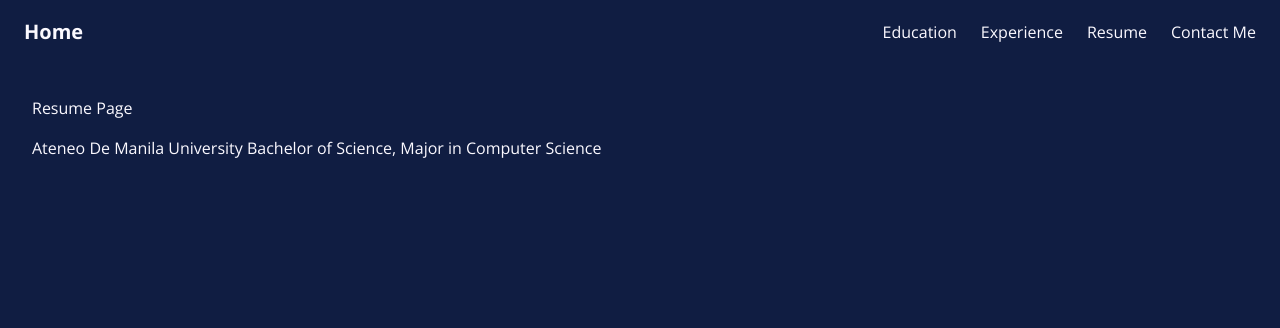
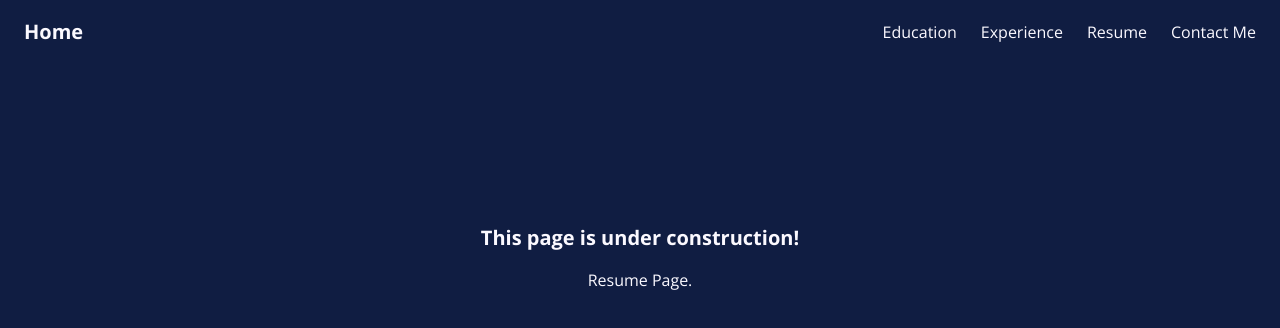
Before and after one commit to louis-uwie/portfolio, a Next.js app: page /resume in a window 1280 px wide. Shown: the top 328 px of the page. Built offline with nearby package versions, Linux system fonts and the light colour scheme.

Commit message:
Update: Minor clean up of temporary pages.

```diff
--- a/app/contact/page.tsx
+++ b/app/contact/page.tsx
@@ -1,15 +1,9 @@
 export default function ContactPage(){
 
     return (
-        <div className="contact-page flex flex-col gap-4 p-8">
-            Contact Page
-
-
-            <div className="">
-                Ateneo De Manila University
-                Bachelor of Science, Major in Computer Science
-            </div>
-
+        <div className="align-center justify-center items-center flex flex-col gap-4 p-8 mt-32">
+            <p className="text-xl font-bold">This page is under construction!</p>
+            Contact Page.
         </div>
     )
 
--- a/app/experience/page.tsx
+++ b/app/experience/page.tsx
@@ -1,8 +1,9 @@
 export default function ExperiencePage(){
 
     return (
-        <div className="experience-page">
-            Experience Page
+        <div className="align-center justify-center items-center flex flex-col gap-4 p-8 mt-32">
+            <p className="text-xl font-bold">This page is under construction!</p>
+            Education Page
         </div>
     )
 
--- a/app/page.tsx
+++ b/app/page.tsx
@@ -4,7 +4,7 @@ import profilePhoto from "../public/images/profile-photo.png";
 export default function Home(){
   return (
 
-    <div className="flex flex-wrap justify-center gap-8 items-center p-16">
+    <div className="flex flex-wrap justify-center gap-8 items-center p-16 mt-32">
       <Image src={profilePhoto} width={300} height={300} alt="Profile Photo" className="top-0 rounded-full shadow-sm shadow-white"/>
 
         <div className="flex flex-row justify-center w-6/12 items-center">
--- a/app/resume/page.tsx
+++ b/app/resume/page.tsx
@@ -1,14 +1,9 @@
 export default function ResumePage(){
 
     return (
-        <div className="resume-page flex flex-col gap-4 p-8">
-            Resume Page
-
-            <div className="">
-                Ateneo De Manila University
-                Bachelor of Science, Major in Computer Science
-            </div>
-
+        <div className="align-center justify-center items-center flex flex-col gap-4 p-8 mt-32">
+            <p className="text-xl font-bold">This page is under construction!</p>
+            Resume Page.
         </div>
     )
 
```
